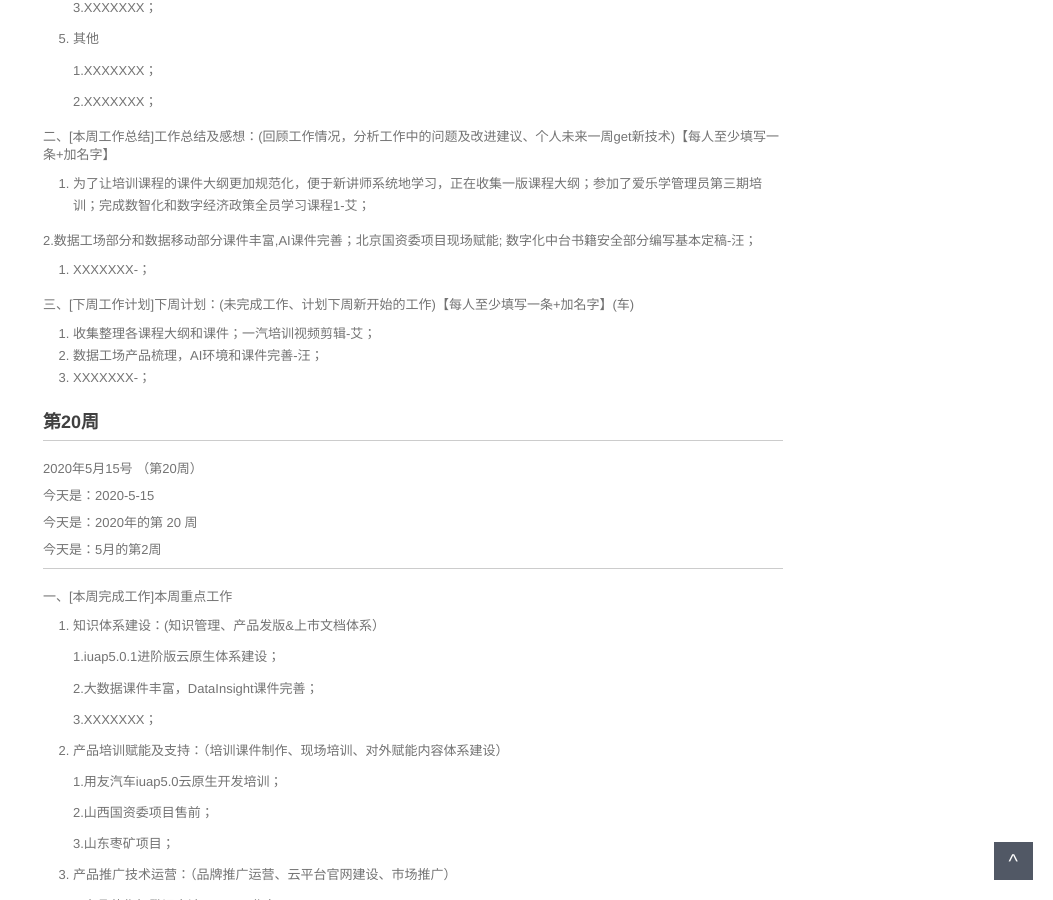
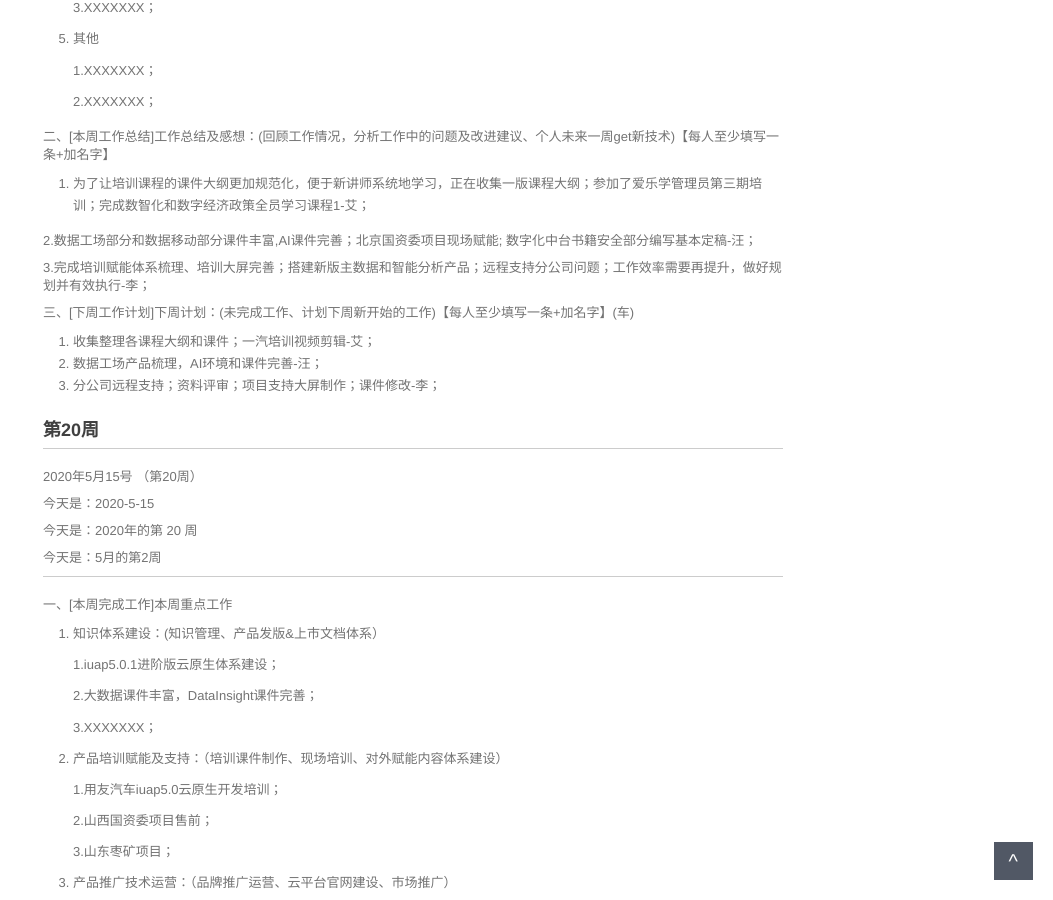
Before and after one commit to walllFlower/blog, a Jekyll site: the page built from 2020-02-28-day_report.md, in a window 1280 px wide and 900 px high, scrolled down 965 px. Shown: the whole window, without its empty margins (227-1280 px from the left). Built offline with Jekyll 4.4.1, drawn with Linux system fonts in a browser that asks for light colours; comment, search, counter and statistics services are not loaded.

Commit message:
Update 2020-02-28-day_report.md

```diff
--- a/2020-02-28-day_report.md
+++ b/2020-02-28-day_report.md
@@ -68,13 +68,13 @@ categories: 技术运营工作周报
 
 2.数据工场部分和数据移动部分课件丰富,AI课件完善；北京国资委项目现场赋能; 数字化中台书籍安全部分编写基本定稿-汪；
 
-3. XXXXXXX-；
+3.完成培训赋能体系梳理、培训大屏完善；搭建新版主数据和智能分析产品；远程支持分公司问题；工作效率需要再提升，做好规划并有效执行-李；
 
 三、[下周工作计划]下周计划：(未完成工作、计划下周新开始的工作)【每人至少填写一条+加名字】(车)
 
 1. 收集整理各课程大纲和课件；一汽培训视频剪辑-艾；
 2. 数据工场产品梳理，AI环境和课件完善-汪；
-3. XXXXXXX-；
+3. 分公司远程支持；资料评审；项目支持大屏制作；课件修改-李；
 
 
 
```
